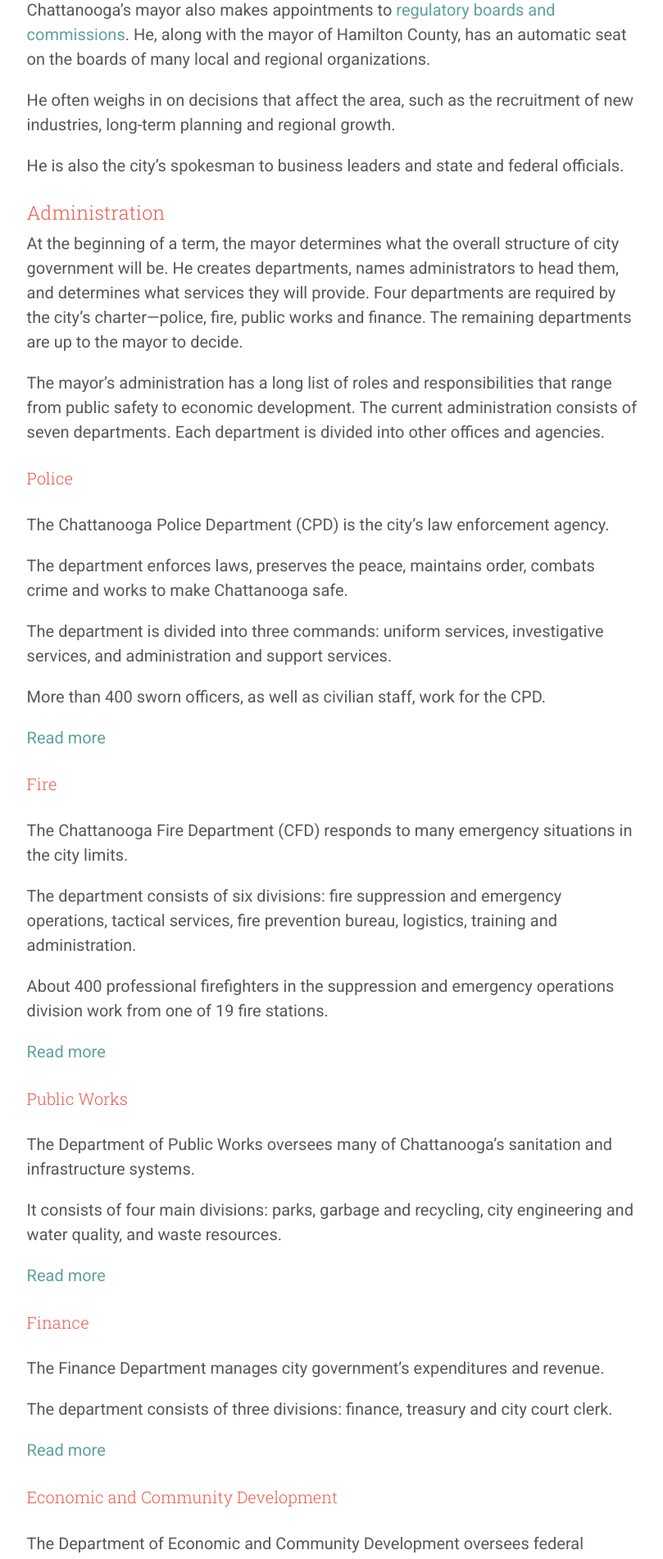
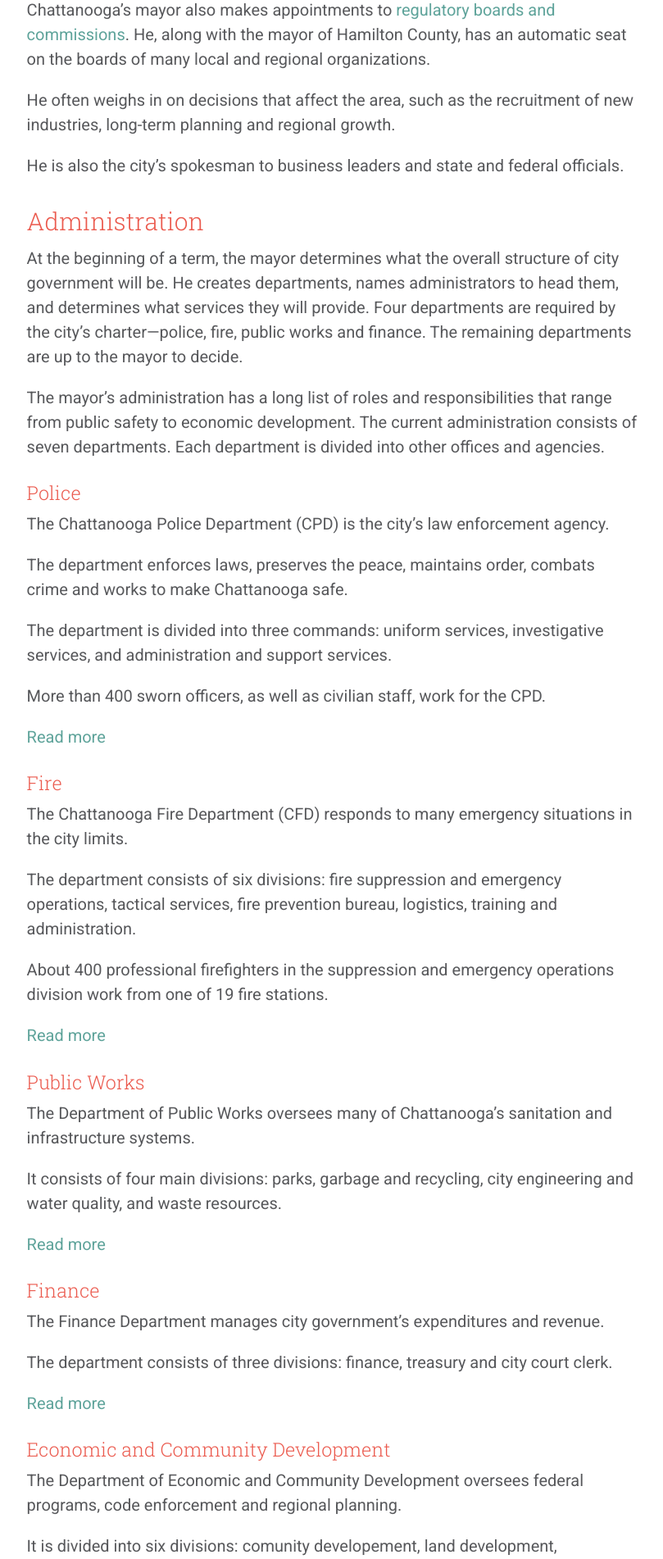
Before and after one commit to chattizen/citizens-handbook, a Jekyll site: the page built from chattanooga/mayor/index.md, in a window 1280 px wide. Shown: the part 726-2628 px from the top of the page at 82% size, without its empty margins (41-850 px from the left). Built offline with Jekyll 4.4.1, drawn with Linux system fonts in a browser that asks for light colours; nearby versions of some CDN libraries; comment, search, counter and statistics services are not loaded.

```diff
--- a/chattanooga/mayor/index.md
+++ b/chattanooga/mayor/index.md
@@ -28,13 +28,13 @@ He often weighs in on decisions that affect the area, such as the recruitment of
 
 He is also the city's spokesman to business leaders and state and federal officials.
 
-### Administration
+## Administration
 
 At the beginning of a term, the mayor determines what the overall structure of city government will be. He creates departments, names administrators to head them, and determines what services they will provide. Four departments are required by the city's charter—police, fire, public works and finance. The remaining departments are up to the mayor to decide.
 
 The mayor's administration has a long list of roles and responsibilities that range from public safety to economic development. The current administration consists of seven departments. Each department is divided into other offices and agencies.
 
-#### Police
+### Police
 
 The Chattanooga Police Department (CPD) is the city's law enforcement agency.
 
@@ -46,7 +46,7 @@ More than 400 sworn officers, as well as civilian staff, work for the CPD.
 
 [Read more](./police.html)
 
-#### Fire
+### Fire
 
 The Chattanooga Fire Department (CFD) responds to many emergency situations in the city limits.
 
@@ -56,7 +56,7 @@ About 400 professional firefighters in the suppression and emergency operations
 
 [Read more](./fire.html)
 
-#### Public Works
+### Public Works
 
 The Department of Public Works oversees many of Chattanooga's sanitation and infrastructure systems.
 
@@ -64,7 +64,7 @@ It consists of four main divisions: parks, garbage and recycling, city engineeri
 
 [Read more](./public-works.html)
 
-#### Finance
+### Finance
 
 The Finance Department manages city government's expenditures and revenue.
 
@@ -72,7 +72,7 @@ The department consists of three divisions: finance, treasury and city court cle
 
 [Read more](./finance.html)
 
-#### Economic and Community Development
+### Economic and Community Development
 
 The Department of Economic and Community Development oversees federal programs, code enforcement and regional planning.
 
@@ -80,7 +80,7 @@ It is divided into six divisions: comunity developement, land development, neigh
 
 [Read more](./economic-community-development.html)
 
-#### Youth and Family Development
+### Youth and Family Development
 
 The Department of Youth and Family Development manages the staff and programming at community centers.
 
@@ -88,7 +88,7 @@ The department has five focus areas: education, leadership, career development,
 
 [Read more](./youth-family-development.html)
 
-#### Transportation
+### Transportation
 
 The Transportation Department manages the city's transportation network and works with other transportation agencies.
 
```
